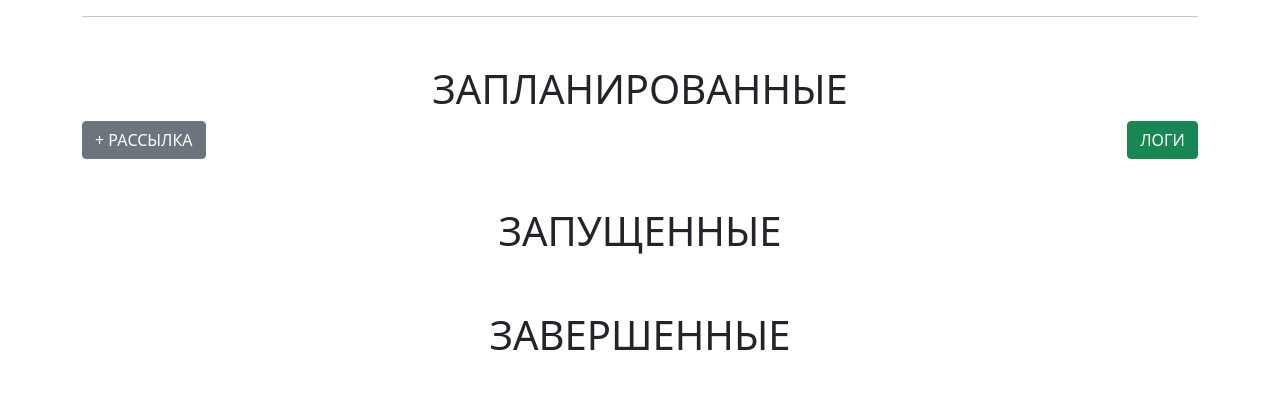
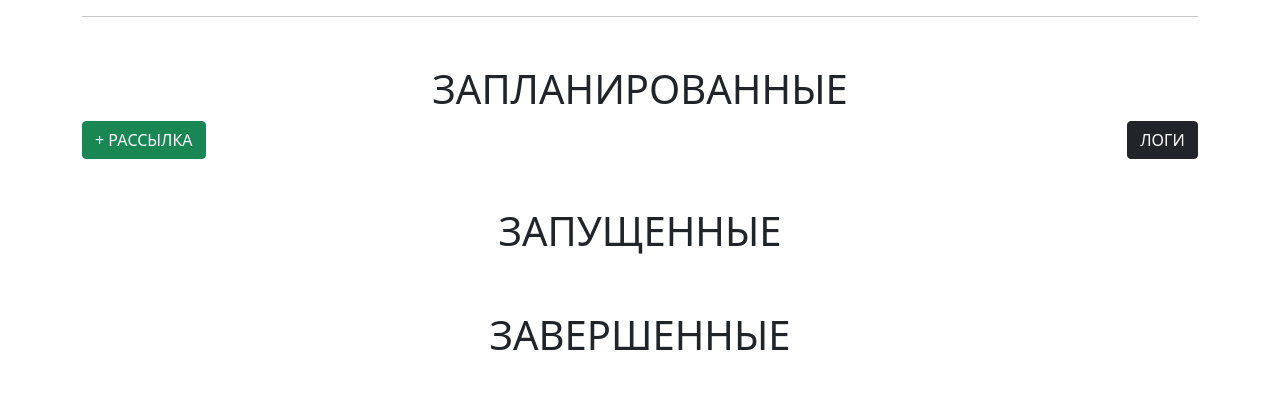
Before and after one commit to Kaverz1n/mailing-service, a Django app: page /mailings/ in a window 1280 px wide. Shown: the part 56-476 px from the top of the page. Run offline with Django 4.2, Linux system fonts and the light colour scheme; data that the repository does not hold is empty; some libraries are stand-ins or nearby versions.

Commit message:
changed buttons style

```diff
--- a/mailings/templates/mailings/mailing_list.html
+++ b/mailings/templates/mailings/mailing_list.html
@@ -6,10 +6,10 @@
     <h1 class="mt-5">ЗАПЛАНИРОВАННЫЕ</h1>
     <div class="row">
         <div class="col-2 text-start"><a href="{% url 'mailings:mailing_create' %}"
-                                         class="btn btn-secondary">+ РАССЫЛКА</a></div>
+                                         class="btn btn-success">+ РАССЫЛКА</a></div>
         <div class="col-9"></div>
         <div class="col-1">
-            <a href="{% url 'mailings:mailing_logs_list' %}" class="btn btn-success">ЛОГИ</a>
+            <a href="{% url 'mailings:mailing_logs_list' %}" class="btn btn-dark">ЛОГИ</a>
         </div>
     </div>
     <div class="row">
```
